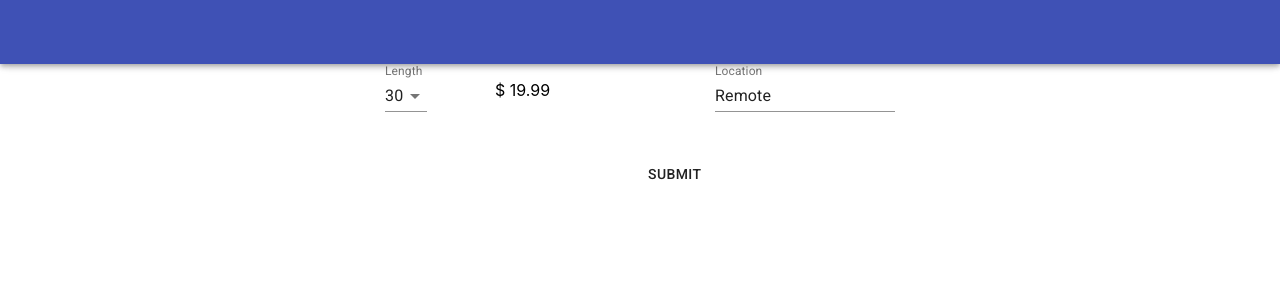
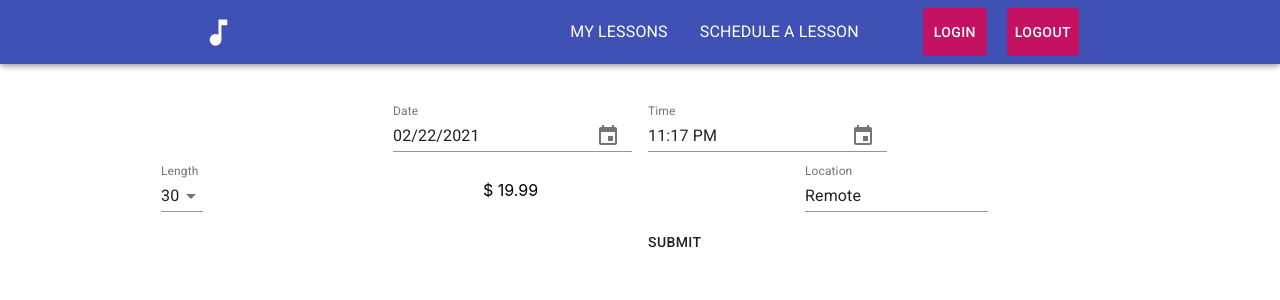
Before and after one commit to CobyPear/music-lesson-scheduler, a React (Create React App) app in the folder client/: page /schedulelesson in a window 1280 px wide. Shown: the top 300 px of the page. Built offline with nearby package versions, Linux system fonts and the light colour scheme; sample sign-in values are in the browser's storage.

Commit message:
started navbar refactor

```diff
--- a/client/src/App.jsx
+++ b/client/src/App.jsx
@@ -1,7 +1,6 @@
 import React from 'react'
 import { BrowserRouter as Router, Route } from 'react-router-dom'
 import Header from './components/Header'
-import Header2 from './components/Header2'
 import Welcome from './screens/Welcome'
 import Login from './components/Login'
 import SignUp from './components/Signup'
@@ -13,8 +12,7 @@ function App() {
   return (
     <>
     <Router>
-      {/* <Header /> */}
-      {/* <Header2 /> */}
+      <Header />
       <Route path='/' exact component={Welcome} />
       <Route path='/login' component={Login} />
       <Route path='/signup' component={SignUp} />
--- a/client/src/components/Header.jsx
+++ b/client/src/components/Header.jsx
@@ -1,106 +1,60 @@
-import React, { useState, useEffect } from 'react'
+import React from 'react'
 import { useDispatch, useSelector } from 'react-redux'
 import { logout } from '../actions/userActions'
-import PropTypes from 'prop-types'
-import { makeStyles } from '@material-ui/core/styles'
-import Toolbar from '@material-ui/core/Toolbar'
-import Button from '@material-ui/core/Button'
-import AppBar from '@material-ui/core/AppBar'
-import Tabs from '@material-ui/core/Tabs'
-import Tab from '@material-ui/core/Tab'
-import Typography from '@material-ui/core/Typography'
-import Box from '@material-ui/core/Box'
-import logo from '../images/music-lessons-logo.png'
-import Link from '@material-ui/core/Link'
+import {
+  AppBar,
+  Toolbar,
+  List,
+  ListItem,
+  ListItemText,
+  IconButton,
+  Link,
+  Button,
+  Container,
+  makeStyles
+} from '@material-ui/core'
+import MusicNoteIcon from '@material-ui/icons/MusicNote'
 
-
-// Functions are from material-ui docs components/tabs
-function TabPanel(props) {
-    const { children, value, index, ...other } = props
-
-    return (
-        <div
-            role="tabpanel"
-            hidden={value !== index} id={`simple-tabpanel-${index}`}
-            aria-labelledby={`simple-tab-${index}`}
-            {...other}
-        >
-            {value === index && (
-                <Box p={3}>
-                    <Typography>{children}</Typography>
-                </Box>
-            )}
-        </div>
-    )
-
-}
-
-TabPanel.propTypes = {
-    children: PropTypes.node,
-    index: PropTypes.any.isRequired,
-    value: PropTypes.any.isRequired,
-}
-
-function a11yProps(index) {
-    return {
-        id: `simple-tab-${index}`,
-        'aria-controls': `simple-tabpanel-${index}`
-    }
-}
-
-function LinkTab(props) {
-    return (
-        <Tab
-            component={Link}
-            to={props.to}
-            label={props.label}
-            onClick={e => {
-                e.preventDefault()
-                window.location.href = props.href
-            }}
-            {...props}
-        />
-    )
-}
+const navlinks = [
+  { title: 'My Lessons', path: '/home' },
+  { title: 'Schedule a Lesson', path: '/schedulelesson' },
+]
 
 const useStyles = makeStyles((theme) => ({
   root: {
-        flexGrow: 1,
-        backgroundColor: theme.palette.background.paper
+    position: 'absolute',
   },
-    title: {
-        flexGrow: 1,
-        marginRight: '10px',
-        [theme.breakpoints.up('sm')]: {
-            display: 'block'
-        }
+  flex: {
+    display: 'flex',
+    justifyContent: 'space-around'
   },
-    tab: {
+  navDisplayFlex: {
+    display: 'flex',
+    justifyContent: 'flex-end'
+  },
+  linkText: {
+    textDecoration: 'none',
+    textTransform: 'uppercase',
     color: 'white'
   },
   login: {
     color: '#ffffff',
-        backgroundColor: theme.palette.primary.dark,
+    backgroundColor: theme.palette.secondary.dark,
     marginLeft: '48px'
   },
   signUp: {
     color: '#ffffff',
-        backgroundColor: theme.palette.primary.dark,
+    backgroundColor: theme.palette.secondary.dark,
     marginLeft: '20px'
   }
 }))
-
-export default function NavTabs() {
+const Header2 = () => {
   const classes = useStyles()
-    const [value, setValue] = useState(0)
 
   const dispatch = useDispatch()
 
   const userLogin = useSelector(state => state.userLogin)
   const { userInfo } = userLogin
-
-    const handleChange = (event, newValue) => setValue(newValue)
-
 
   const login = () => {
     window.location.href = '/login'
@@ -115,41 +69,39 @@ export default function NavTabs() {
     dispatch(logout())
     window.location.href = '/login'
   }
-
   return (
-        <div className={classes.root}>
-            <AppBar
-                position='static'
-                title={logo}
-            >
+    <AppBar>
       <Toolbar>
-                    <Typography
-                        variant='h5'
-                        className={classes.title}
-                    >
-                        Lesson Scheduler
-                </Typography>
-                    <Tabs
-                        value={value}
-                        onChange={handleChange}
-                        aria-label="nav tabs">
-                        <LinkTab className={classes.tab} href='/home' label="My Lessons" {...a11yProps(0)} />
-                        <LinkTab className={classes.tab} href='/schedulelesson' label="Schedule a Lesson" {...a11yProps(1)} />
-                    </Tabs>
+        <Container className={classes.flex}>
+          <IconButton edge='start'
+            color='inherit'
+            aria-label='home'>
+            <MusicNoteIcon fontSize='large' />
+          </IconButton>
+          <List
+            className={classes.navDisplayFlex}
+            component="nav"
+            aria-labeled-by="main navigation">
+            {
+              navlinks.map(({ title, path }) => (
+                <Link href={path} key={title} className={classes.linkText}>
+                  <ListItem button>
+                    <ListItemText primary={title} />
+                  </ListItem>
+                </Link>
+              ))
+            }
             <Button className={classes.login} onClick={login}>Login</Button>
             {userInfo !== null ? (
               <Button className={classes.signUp} onClick={logoutHandler}>Logout</Button>
             ) : (
               <Button className={classes.signUp} onClick={signup}>Signup</Button>
             )}
-
+          </List>
+        </Container>
       </Toolbar>
     </AppBar>
-            <TabPanel value={value} index={0}>
-            </TabPanel>
-            <TabPanel value={value} index={1}>
-            </TabPanel>
-
-        </div>
   )
 }
+
+export default Header2
--- a/client/src/components/Header2.jsx
+++ /dev/null
@@ -1,23 +0,0 @@
-import React from 'react'
-import {
-  AppBar,
-  Toolbar,
-  List,
-  ListItem,
-  ListItemText
-} from '@material-ui/core'
-
-const navlink = [
-  { title: 'My Lessons', path: '/home' },
-  { title: 'Schedule a Lesson', path: '/schedulelesson' },
-]
-
-const Header2 = () => {
-  return (
-    <AppBar>
-      <Toolbar></Toolbar>
-    </AppBar>
-  )
-}
-
-export default Header2
--- a/client/src/index.jsx
+++ b/client/src/index.jsx
@@ -5,11 +5,9 @@ import store from './store'
 import './index.css';
 import App from './App';
 import reportWebVitals from './reportWebVitals';
-import Header2 from './components/Header2'
 ReactDOM.render(
   <React.StrictMode>
     <Provider store={store}>
-      <Header2 />
       <App />
     </Provider>
   </React.StrictMode>,
--- a/client/src/screens/Home.jsx
+++ b/client/src/screens/Home.jsx
@@ -13,7 +13,9 @@ import 'react-calendar/dist/Calendar.css'
 const useStyles = makeStyles((theme) => ({
     root: {
         flexGrow: 1,
-        backgroundColor: theme.palette.background.paper
+        backgroundColor: theme.palette.background.paper,
+        position: 'relative',
+        top: 50
     },
     table: {
         minWidth: 650,
--- a/client/src/screens/ScheduleLesson.jsx
+++ b/client/src/screens/ScheduleLesson.jsx
@@ -1,6 +1,6 @@
 import React, { useState, useEffect } from 'react'
 import { useDispatch, useSelector } from 'react-redux'
-import { createLesson  as lessonCreate } from '../actions/lessonActions'
+import { createLesson as lessonCreate } from '../actions/lessonActions'
 import { makeStyles } from '@material-ui/core/styles'
 import Button from '@material-ui/core/Button'
 import Container from '@material-ui/core/Container'
@@ -20,7 +20,10 @@ import {
 
 const useStyles = makeStyles(theme => ({
     root: {
-        flexGrow: 1
+        flexGrow: 1,
+        flexDirection: 'row',
+        position: 'relative',
+        top: 100
     },
     formEl: {
         margin: theme.spacing(2)
@@ -116,15 +119,14 @@ export const ScheduleLesson = ({ history }) => {
 
     }
     return (
-        <div className={classes.root}>
         <form onSubmit={submitHandler}>
-                <Grid container justify='center' spacing={5}>
+            <Grid className={classes.root} container justify='center' spacing={1}>
                 <MaterialUIPickers
                     selectedDate={selectedDate}
                     handleDateChange={handleDateChange}
                     classes={classes}
                 />
-                    <Grid item xs={1}>
+                <Grid item xs={3}>
                     <FormControl>
                         <InputLabel
                             id='lesson-length-select-label'>
@@ -145,10 +147,10 @@ export const ScheduleLesson = ({ history }) => {
                         </Select>
                     </FormControl>
                 </Grid>
-                    <Grid item xs={2}>
+                <Grid item xs={3}>
                     <p>{`$ ${lessonPrice}`}</p>
                 </Grid>
-                    <Grid item xs={2}>
+                <Grid item xs={3}>
                     <TextField
                         label='Location'
                         value={lessonLocation}
@@ -164,6 +166,5 @@ export const ScheduleLesson = ({ history }) => {
                 </Grid>
             </Grid>
         </form>
-        </div>
     )
 }
--- a/client/src/screens/Welcome.jsx
+++ b/client/src/screens/Welcome.jsx
@@ -4,8 +4,8 @@ import '../css/Welcome.css'
 const Welcome = () => {
     return (
         <>
-            <div className='row'>
-                <h1>Welcome</h1>
+            <div style={{ marginTop: '100px' }} className='row'>
+                <h1 >Welcome</h1>
             </div>
             <div className="row">
                 <a className='login' href="/login">Log In</a>
```
Lines whose indentation alone changed are shown as unchanged.
